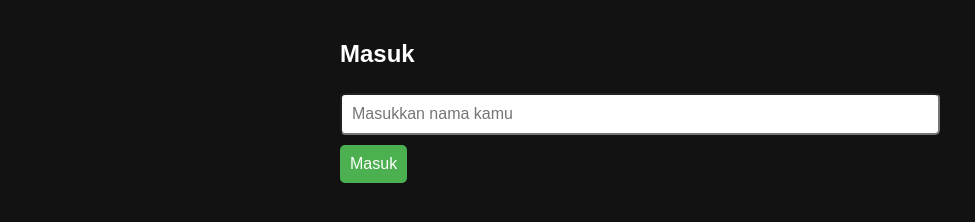
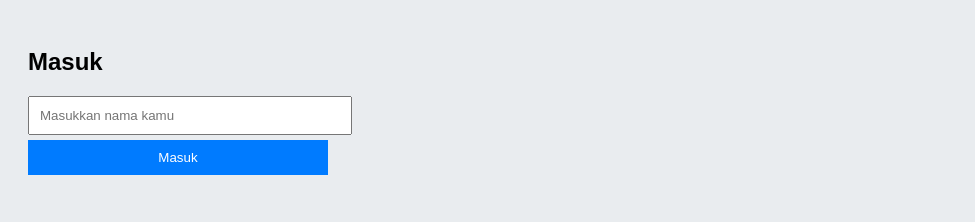
Before and after one commit to basis432/chat-app, a plain HTML site: page index.html in a window 1280 px wide. Shown: the whole page, without its empty margins (0-975 px from the left). Drawn offline with Linux system fonts and the light colour scheme.

Commit message:
style.css

```diff
--- a/style.css
+++ b/style.css
@@ -1,31 +1,24 @@
 body {
   font-family: sans-serif;
-  background: #121212;
-  color: white;
+  background: #e9ecef;
   padding: 20px;
-  max-width: 600px;
-  margin: auto;
 }
 
 input, button {
   padding: 10px;
   margin: 5px 0;
-  font-size: 16px;
-  border-radius: 5px;
-}
-
-input {
   width: 100%;
-  box-sizing: border-box;
+  max-width: 300px;
+  display: block;
 }
 
 button {
-  background-color: #4CAF50;
+  background: #007bff;
   color: white;
   border: none;
   cursor: pointer;
 }
 
 button:hover {
-  background-color: #45a049;
+  background: #0056b3;
 }
```
